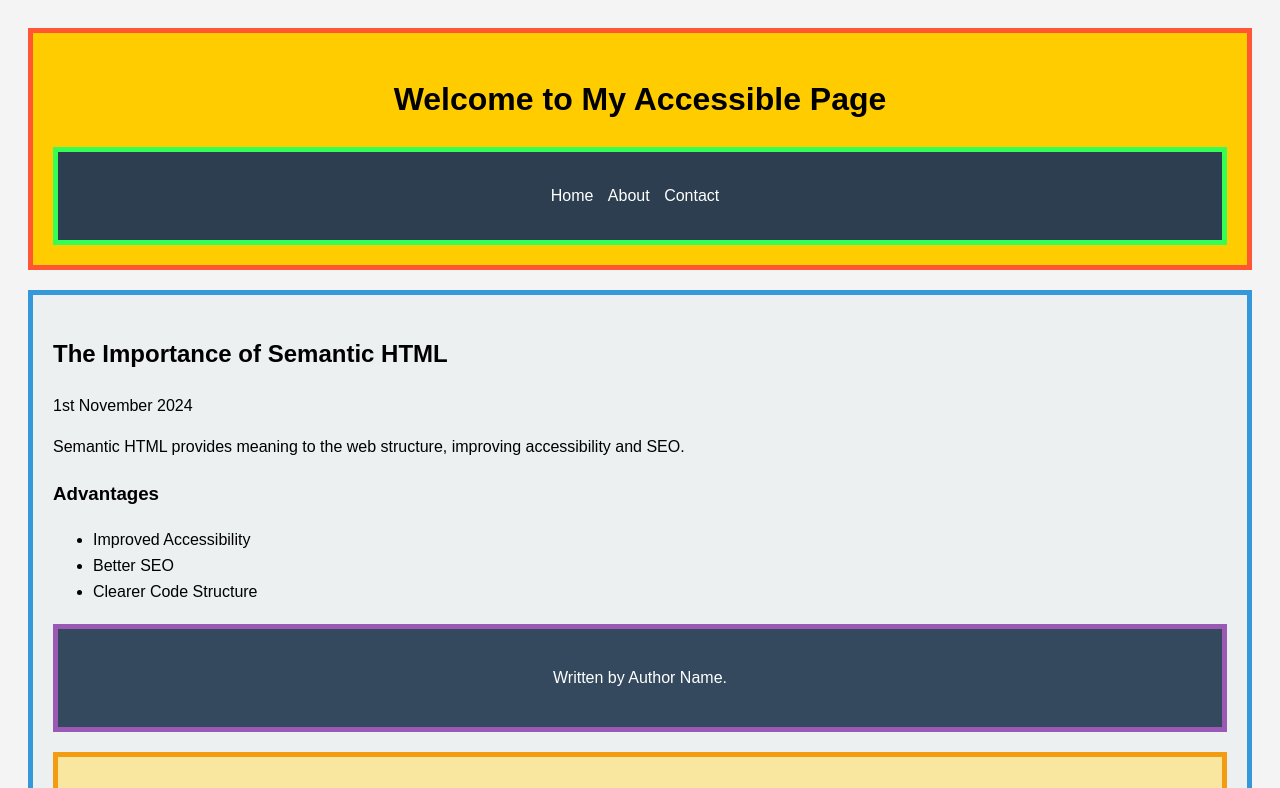
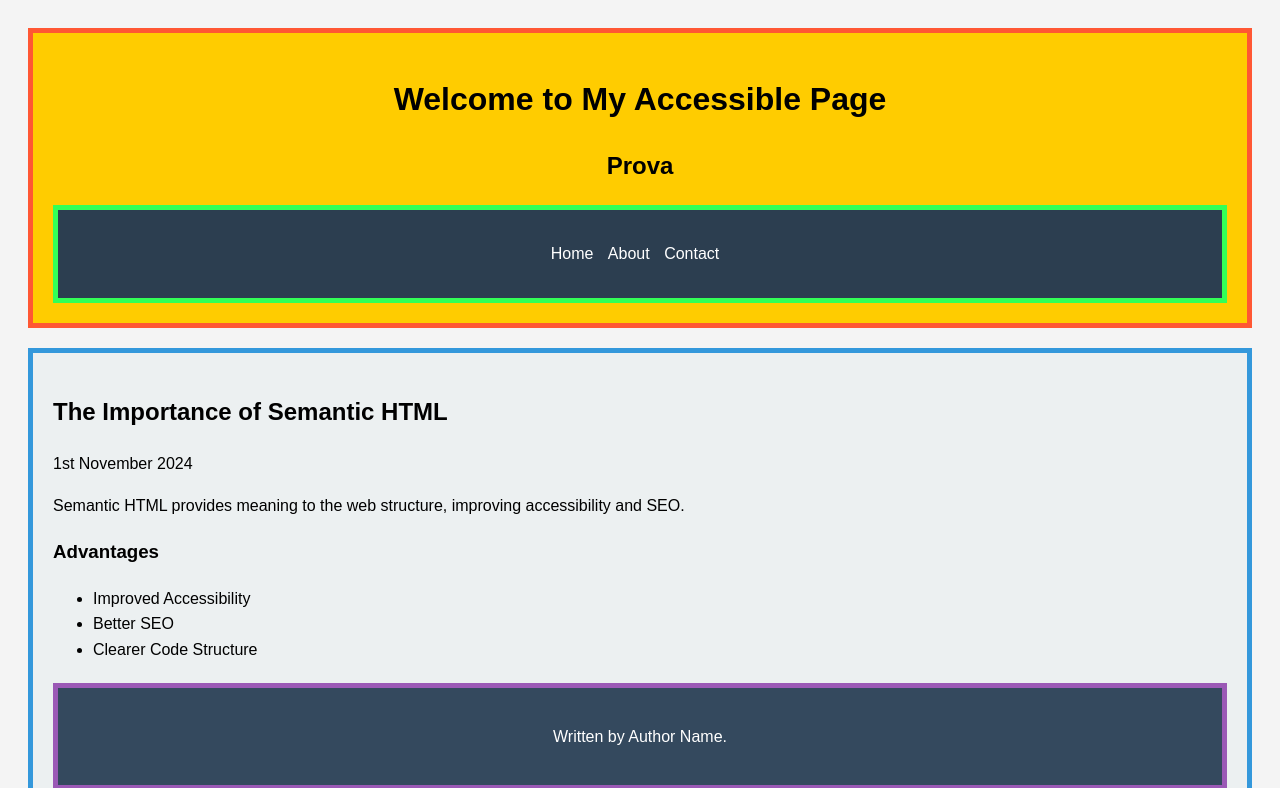
Before and after one commit to mldvit/shape-page-site, a plain HTML site: page index.html in a window 1280 px wide. Shown: the top 788 px of the page. Drawn offline with Linux system fonts and the light colour scheme.

Commit message:
feat(h2): added

```diff
--- a/index.html
+++ b/index.html
@@ -13,6 +13,7 @@
     <body>
         <header class="header">
             <h1>Welcome to My Accessible Page</h1>
+            <h2>Prova</h2>
             <nav class="nav" aria-label="Main navigation">
                 <ul>
                     <li><a href="#main-content">Home</a></li>
```
